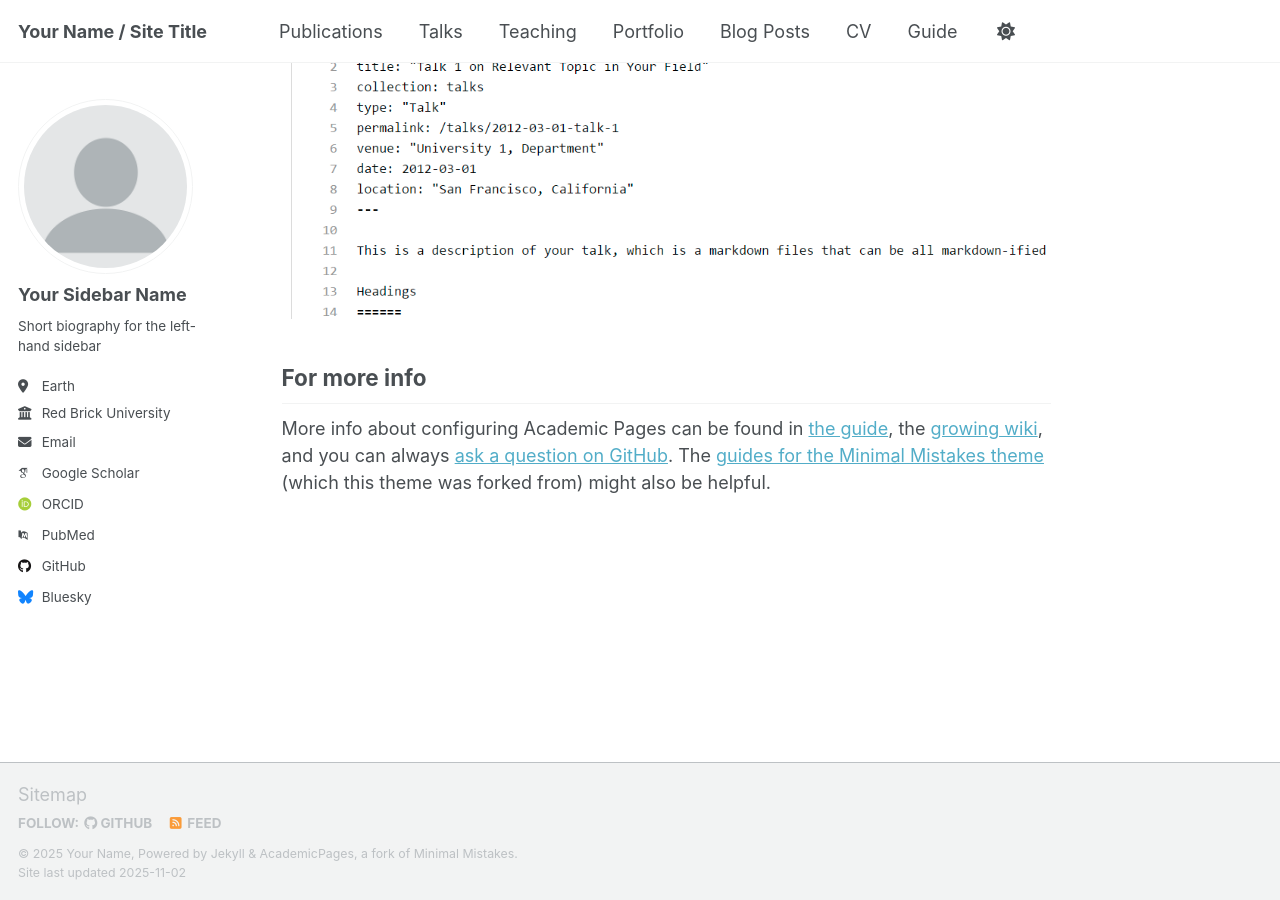
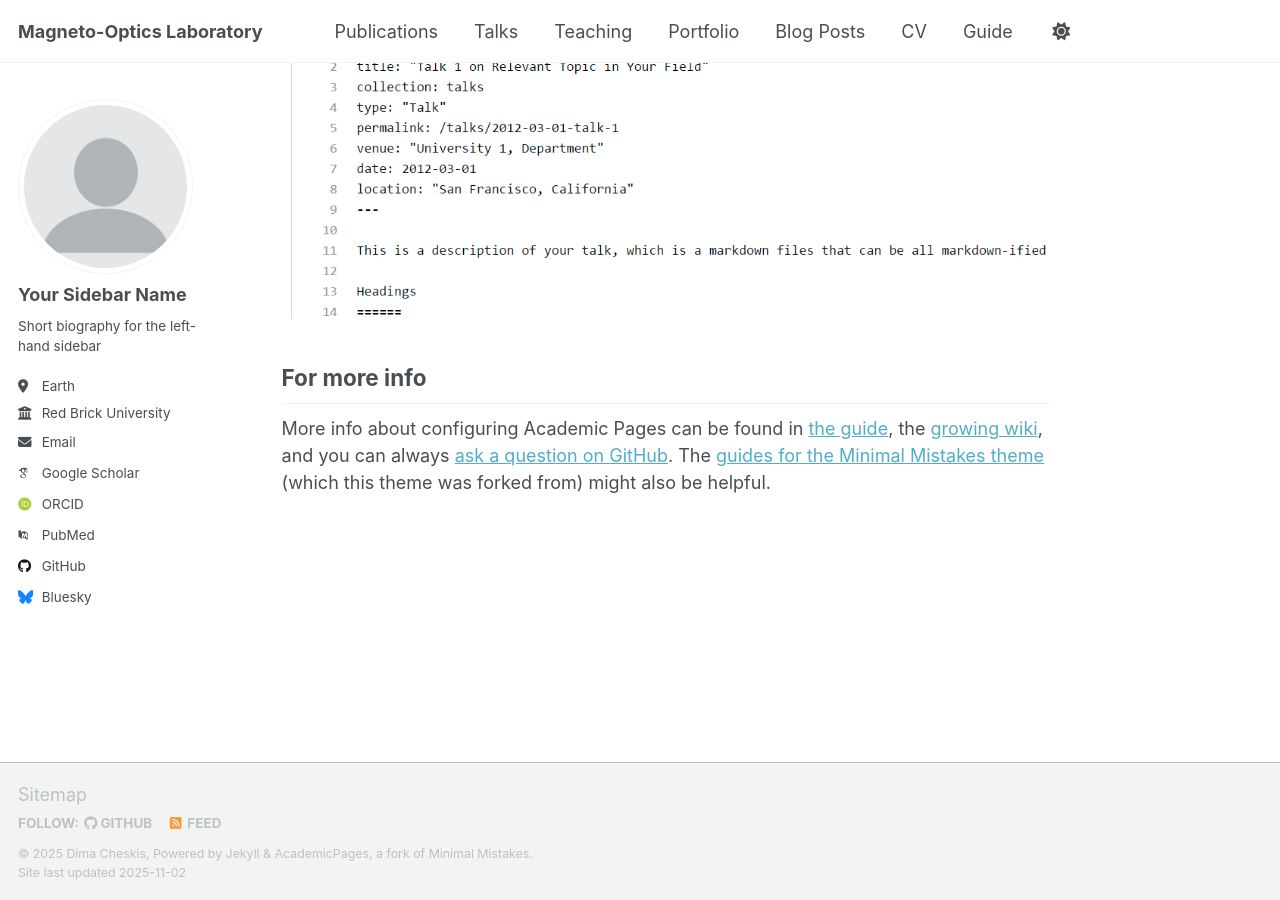
Before and after one commit to dimacheskis-sys/dima-cheskis-new, a Jekyll site: the page built from _pages/about.md, in a window 1280 px wide and 900 px high, scrolled down 2880 px. Built offline with Jekyll 4.4.1, drawn with Linux system fonts in a browser that asks for light colours; some web fonts are replaced; a script that is not in the unit is left out.

Commit message:
Update _config.yml

```diff
--- a/_config.yml
+++ b/_config.yml
@@ -9,10 +9,10 @@
 # Basic Site Settings
 locale                   : "en-US"
 site_theme               : "default" # Currently available options are "default", "air"
-title                    : "Your Name / Site Title"
+title                    : "Magneto-Optics Laboratory"
 title_separator          : "-"
-name                     : &name "Your Name"
-description              : &description "Your Name's academic portfolio"   # Update this with a general description of your site, this is the default if not overridden by a page
+name                     : &name "Dima Cheskis"
+description              : &description "Principal Investigator"   # Update this with a general description of your site, this is the default if not overridden by a page
 url                      : https://academicpages.github.io # The base hostname & protocol for your site e.g. "https://[your GitHub username].github.io",
                                                            # or if you already have some other page hosted on Github then use "https://[your GitHub username].github.io/[Your Repo Name]"
 baseurl                  : "" # the subpath of your site, e.g. "/blog"
```
